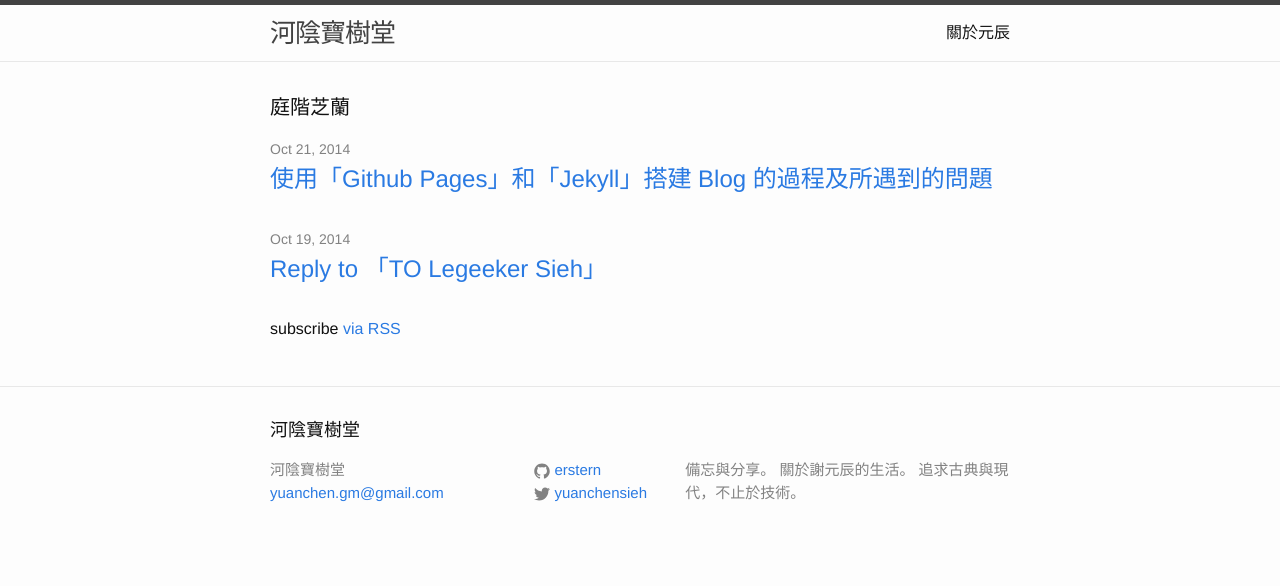
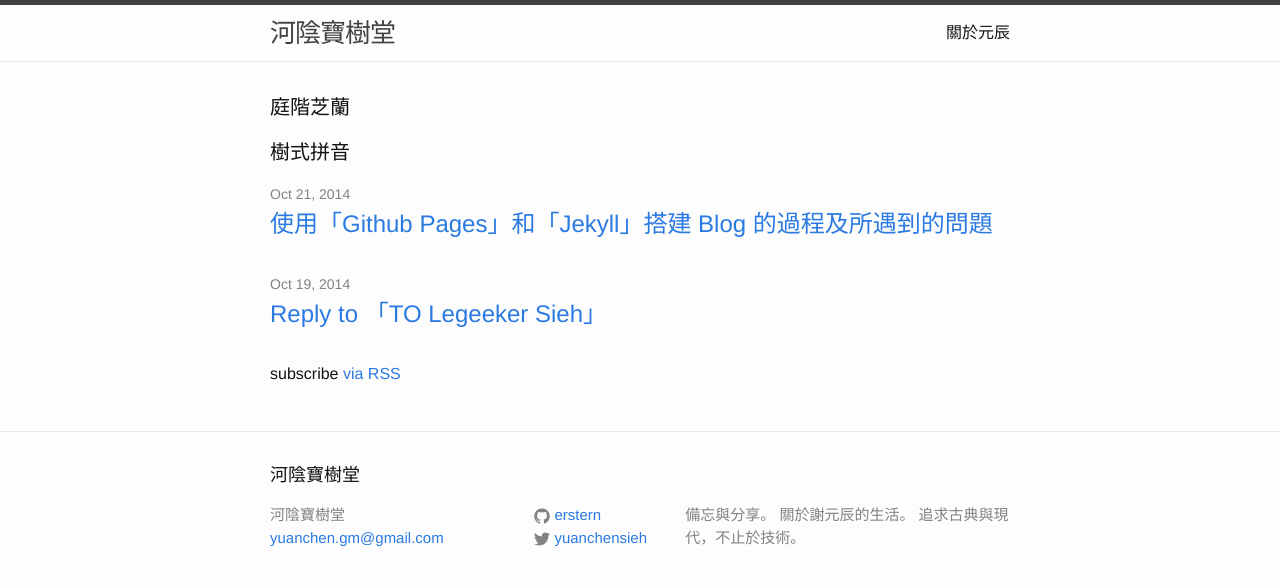
Before and after one commit to ba11aStone/erstern.github.io, a Jekyll site: the page built from index.html, in a window 1280 px wide. Shown: the top 586 px of the page. Built offline with Jekyll 4.4.1, drawn with Linux system fonts in a browser that asks for light colours; the list of posts is cut into pages by our own code.

Commit message:
+樹式拼音

```diff
--- a/index.html
+++ b/index.html
@@ -4,7 +4,7 @@ layout: default
 
 <div class="home">
 
-  <h1 class="page-heading">庭階芝蘭</h1>
+  <h1 class="page-heading">庭階芝蘭</h1><h1 class="page-heading">樹式拼音</h1>
 
   <ul class="post-list">
     {% for post in site.posts %}
```
